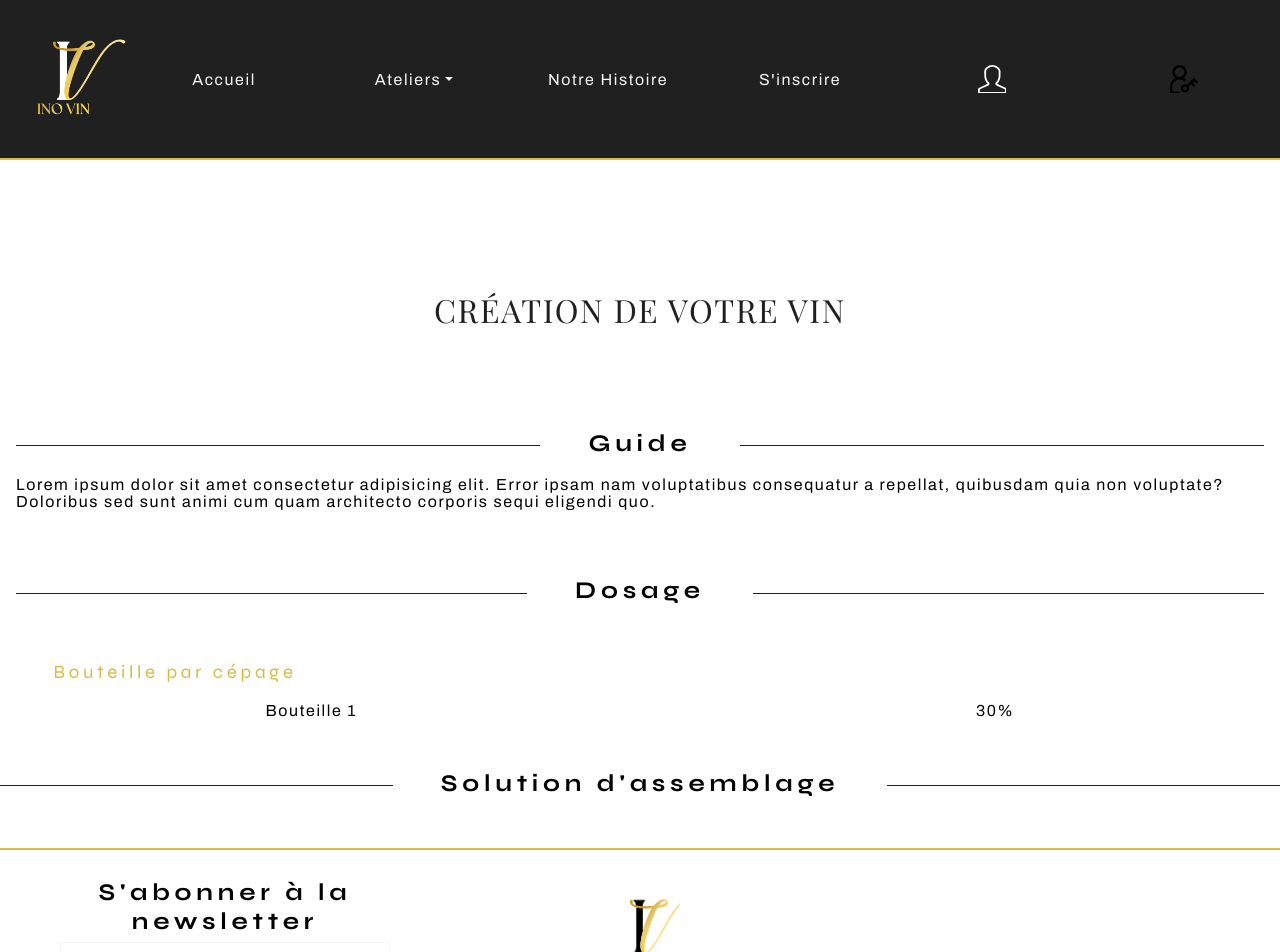
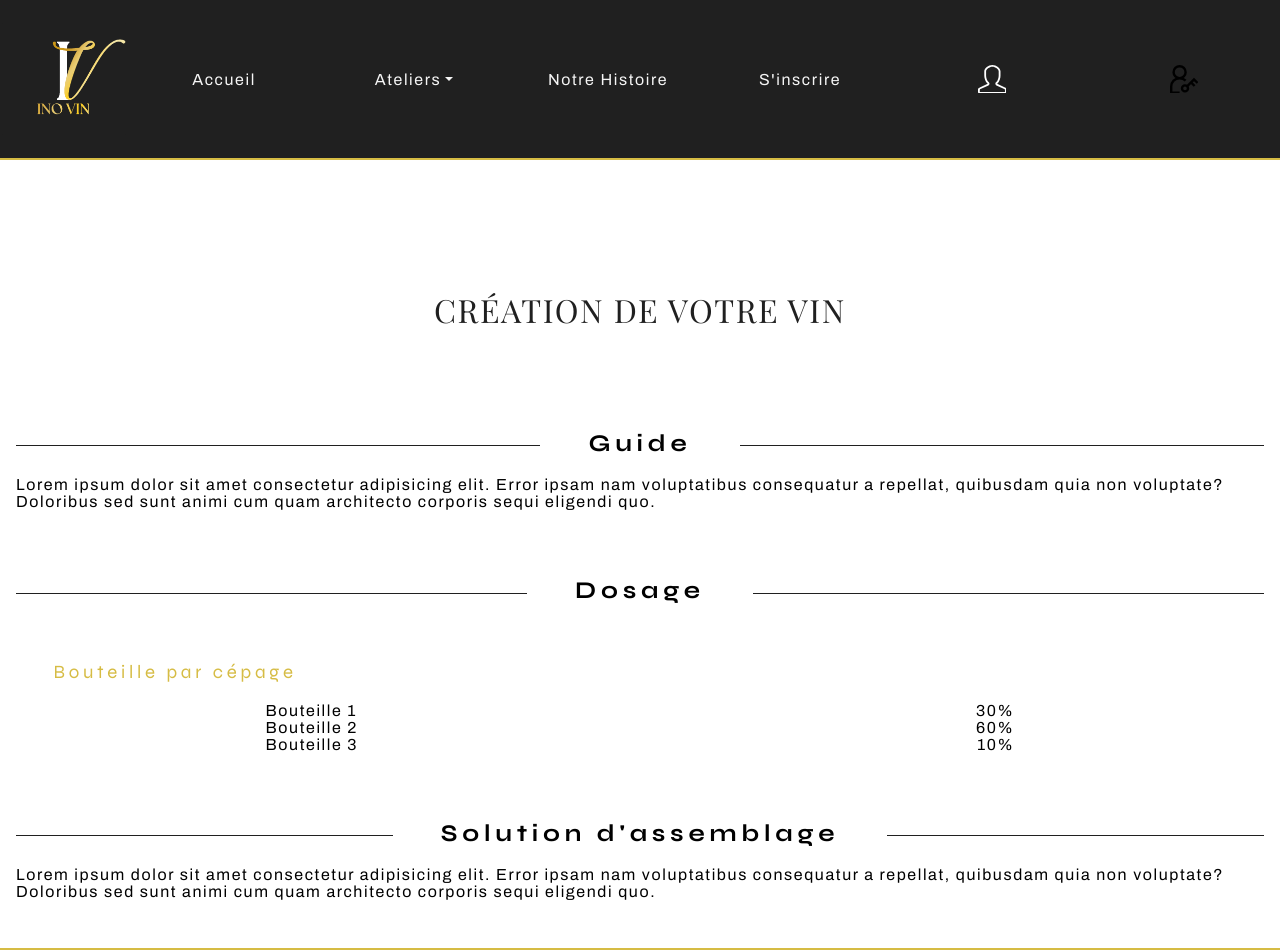
Before and after one commit to piveteauit/WCS_template-P3, a React (Create React App) app in the folder wcs-client/: page /creation in a window 1280 px wide. Shown: the top 952 px of the page. Built offline with nearby package versions, Linux system fonts and the light colour scheme.

Commit message:
tasting result

```diff
--- a/wcs-client/src/pages/Creation.jsx
+++ b/wcs-client/src/pages/Creation.jsx
@@ -18,9 +18,14 @@ const Creation = () => {
                 <h3>Bouteille par cépage</h3>
                 <ul className='bouteilles-list'>
                     <li>Bouteille 1 <span>30%</span></li>
+                    <li>Bouteille 2 <span>60%</span></li>
+                    <li>Bouteille 3 <span>10%</span></li>
                 </ul>
             </div>
-            <h2><span>Solution d'assemblage</span></h2>
+            <div className='creation-solution'>
+                <h2><span>Solution d'assemblage</span></h2>
+                <p>Lorem ipsum dolor sit amet consectetur adipisicing elit. Error ipsam nam voluptatibus consequatur a repellat, quibusdam quia non voluptate? Doloribus sed sunt animi cum quam architecto corporis sequi eligendi quo.</p>
+            </div>
             <Footer />
         </div>
     )
--- a/wcs-client/src/styles/Creation.css
+++ b/wcs-client/src/styles/Creation.css
@@ -8,7 +8,8 @@
 }
 
 .creation-header,
-.creation-container {
+.creation-container,
+.creation-solution {
     width: 100%;
     padding: 1em;
     display: flex;
@@ -19,7 +20,8 @@
 
 .creation-page>h2,
 .creation-header>h2,
-.creation-container>h2 {
+.creation-container>h2,
+.creation-solution>h2 {
     width: 100%;
     text-align: center;
     border-bottom: 1px solid var(--dark-color);
@@ -29,7 +31,8 @@
 
 .creation-page>h2>span,
 .creation-header>h2>span,
-.creation-container>h2>span {
+.creation-container>h2>span,
+.creation-solution>h2>span {
     background-color: var(--lightest-color);
     padding: 0 2em;
     font-family: var(--secondary-title-font);
```
